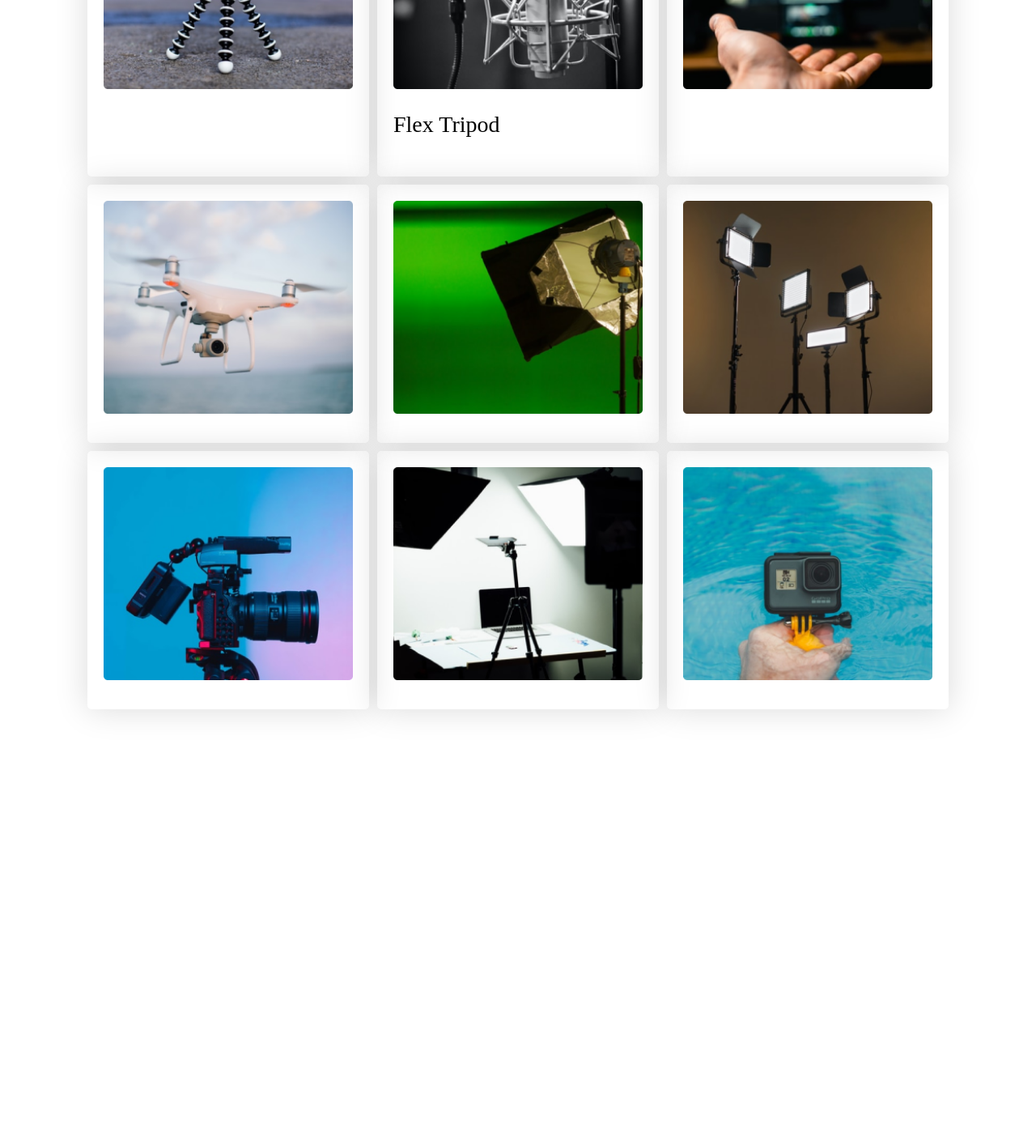
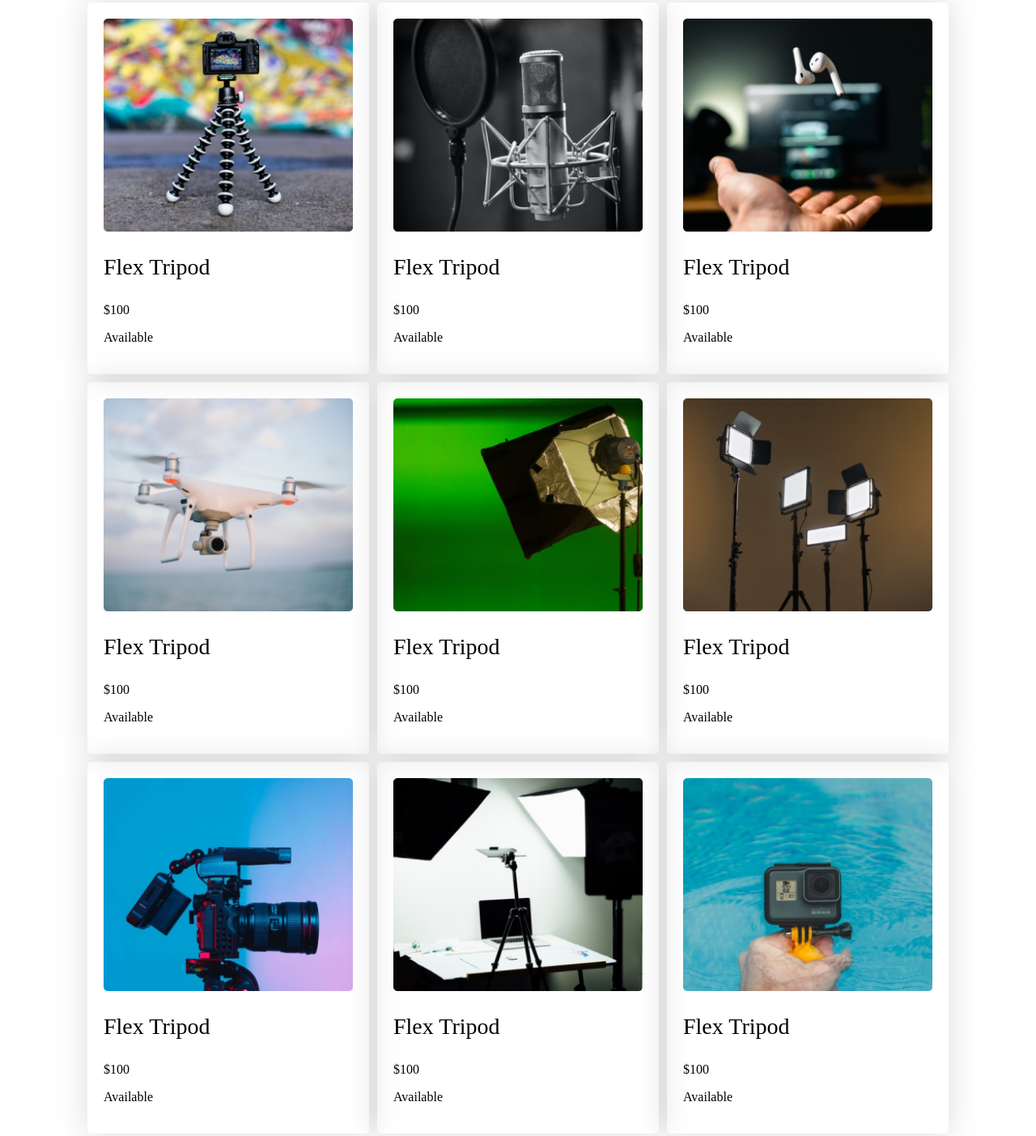
Before and after one commit to Fatima-Nurjahan/Simple-Responsive-Website1, a plain HTML site: page index.html in a window 1280 px wide. Shown: the part 1048-2451 px from the top of the page at 81% size. Before the commit the page ends 2032 px from the top, so only its background shows below. Drawn offline with Linux system fonts and the light colour scheme; a web font is replaced by a local one.

Commit message:
Made all the section responsive

```diff
--- a/index.html
+++ b/index.html
@@ -37,7 +37,7 @@
                 <img src="images/main-camera.png" alt="">
             </div>
         </div>
-        <div class="company display-flex">
+        <div class="company display-grid">
             <img src="logos/Alibaba.svg" alt="">
             <img src="logos/Amazon.svg" alt="">
             <img src="logos/Daraz.pk Logo.svg" alt="">
@@ -53,7 +53,9 @@
                 <div>
                     <img src="images/tripod.png" alt="">
                     <div>
-                        <p></p>
+                        <p class="sub-heading">Flex Tripod</p>
+                        <p class="price">$100</p>
+                        <p>Available</p>
                     </div>
                 </div>
             </div>
@@ -62,8 +64,8 @@
                     <img src="images/mic.png" alt="">
                     <div>
                         <p class="sub-heading">Flex Tripod</p>
-                        <p></p>
-                        <p></p>
+                        <p class="price">$100</p>
+                        <p>Available</p>
                     </div>
                 </div>
             </div>
@@ -71,7 +73,9 @@
                 <div>
                     <img src="images/airpod.png" alt="">
                     <div>
-                        <p></p>
+                        <p class="sub-heading">Flex Tripod</p>
+                        <p class="price">$100</p>
+                        <p>Available</p>
                     </div>
                 </div>
             </div>
@@ -79,7 +83,9 @@
                 <div>
                     <img src="images/drone.png" alt="">
                     <div>
-                        <p></p>
+                        <p class="sub-heading">Flex Tripod</p>
+                        <p class="price">$100</p>
+                        <p>Available</p>
                     </div>
                 </div>
             </div>
@@ -87,7 +93,9 @@
                 <div>
                     <img src="images/single-light.png" alt="">
                     <div>
-                        <p></p>
+                        <p class="sub-heading">Flex Tripod</p>
+                        <p class="price">$100</p>
+                        <p>Available</p>
                     </div>
                 </div>
             </div>
@@ -95,7 +103,9 @@
                 <div>
                     <img src="images/lights.png" alt="">
                     <div>
-                        <p></p>
+                        <p class="sub-heading">Flex Tripod</p>
+                        <p class="price">$100</p>
+                        <p>Available</p>
                     </div>
                 </div>
             </div>
@@ -103,7 +113,9 @@
                 <div>
                     <img src="images/camera.png" alt="">
                     <div>
-                        <p></p>
+                        <p class="sub-heading">Flex Tripod</p>
+                        <p class="price">$100</p>
+                        <p>Available</p>
                     </div>
                 </div>
             </div>
@@ -111,7 +123,9 @@
                 <div>
                     <img src="images/setup.png" alt="">
                     <div>
-                        <p></p>
+                        <p class="sub-heading">Flex Tripod</p>
+                        <p class="price">$100</p>
+                        <p>Available</p>
                     </div>
                 </div>
             </div>
@@ -119,7 +133,9 @@
                 <div>
                     <img src="images/action.png" alt="">
                     <div>
-                        <p></p>
+                        <p class="sub-heading">Flex Tripod</p>
+                        <p class="price">$100</p>
+                        <p>Available</p>
                     </div>
                 </div>
             </div>
--- a/style.css
+++ b/style.css
@@ -16,6 +16,10 @@
 }
 .display-flex{
     display: flex;
+}
+.display-grid{
+    display: grid;
+    grid-template-columns: repeat(1, 1fr);
 }
 .btn-primary{
     background: rgba(224, 44, 109, 1);
@@ -82,3 +86,22 @@ padding: 20px;
 /* Footer Section style */
 
 /* responsive Design style */
+
+@media screen and (max-width: 576px){
+    .popular-section,
+    .head-sub-container
+    {
+        grid-template-columns: repeat(1, 1fr);
+        flex-direction: column-reverse;
+        padding: 0px;
+        margin: auto;
+        align-items: center;
+        justify-items: center;
+    }
+    .company{
+        gap: 50px;
+    }
+    .nav-container{
+        flex-direction: column;
+    }
+}
```
